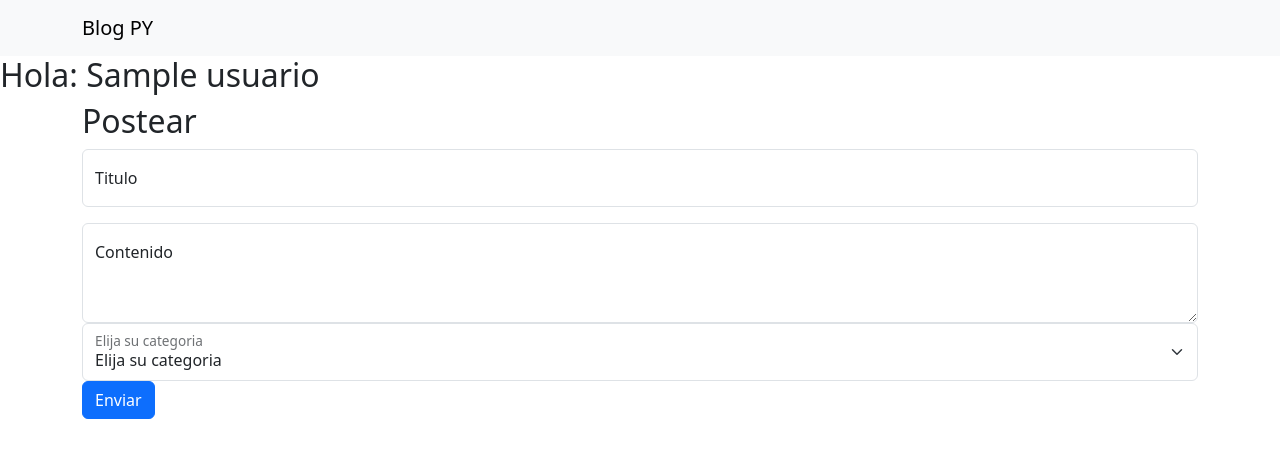
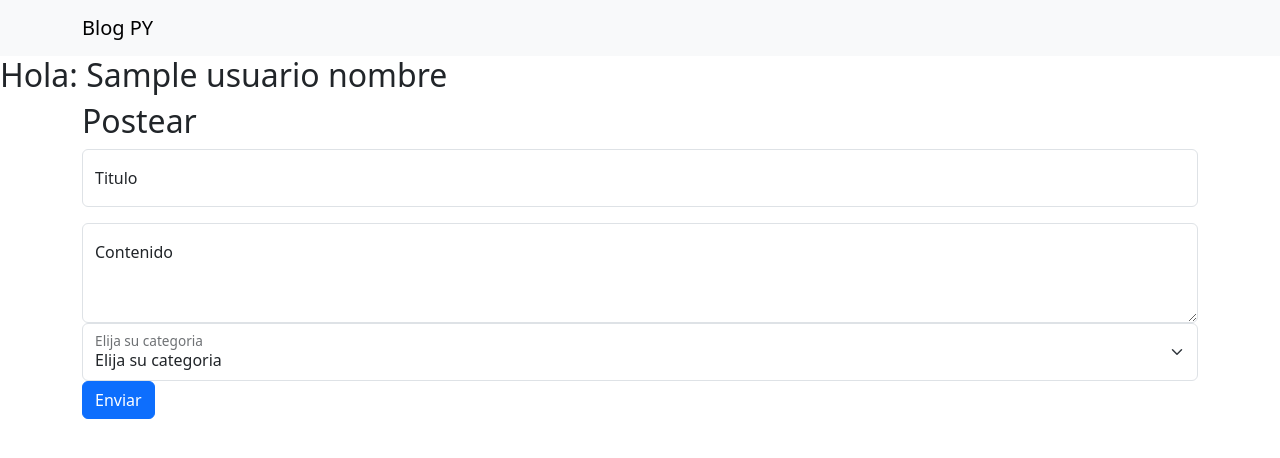
Before and after one commit to simonlombardiITEC/flask_blog, a Flask app: template templates/inicio.html in a window 1280 px wide. Shown: the top 458 px of the page. Run offline with Flask 3, Linux system fonts and the light colour scheme; tables that the repository leaves empty hold one stand-in row (values such as "Sample post"); the template is opened without the code that fills it: values that come from a table or form of the project are taken from there, most other values are stand-ins (such as "Sample title", 1, 10 or a date in 2020).

Commit message:
Cambiar funcionalidad para pasar el id entre paginas

```diff
--- a/app.py
+++ b/app.py
@@ -60,10 +60,12 @@ def iniciar_sesion():
         email_usuario = request.form['email']
         clave_usuario = request.form['clave']
         usuarios = db.session.query(Usuario).filter_by(correo = email_usuario,clave = clave_usuario).all()
+        usuario_id = usuarios[0].id
+        print(usuario_id)
         if usuarios== []:
             return redirect(url_for('index'))
         else:
-            return redirect(url_for('inicio', usuario = usuarios))
+            return redirect(url_for('inicio', usuario_id = usuario_id))
 
 @app.route('/registrarse', methods=['POST'])
 def registrarse():
@@ -82,21 +84,21 @@ def registrarse():
 
 @app.route('/inicio')
 def inicio():
-    usuario = request.args['usuario']
+    usuario_id = request.args['usuario_id']
+    usuario = db.session.query(Usuario).filter_by(id = usuario_id).all()
+    usuario_nombre = usuario[0].nombre
     categorias = db.session.query(Categoria).all()
     return render_template(
         'inicio.html',
         categorias = categorias,
-        usuario = usuario
-        )
+        usuario_id = usuario_id,
+        usuario_nombre = usuario_nombre
+    )
 
 @app.route('/crear_post', methods=['POST'])
 def crear_post():
     if request.method=='POST':
-        nombre = request.form['usuario']
-
-        usuario = db.session.query(Usuario).filter_by(nombre = nombre).all()
-        usuario_id = usuario[0].id
+        usuario_id = request.form['usuario_id']
 
         titulo = request.form['titulo']
         contenido = request.form['contenido']
@@ -110,4 +112,4 @@ def crear_post():
         db.session.add(nuevo_post)
         #Guardar Instancia
         db.session.commit()
-        return redirect(url_for('inicio', usuario = usuario))
+        return redirect(url_for('inicio', usuario_id = usuario_id))
--- a/templates/inicio.html
+++ b/templates/inicio.html
@@ -2,11 +2,11 @@
 {% block title %}Inicio{% endblock%}
 
 {% block body %}
-<h2>Hola: {{usuario}}</h2>
+<h2>Hola: {{usuario_nombre}}</h2>
 <div id="postear" class="container">
     <h2>Postear</h2>
     <form action="/crear_post" method="post">
-        <div> <input type="text" name="usuario" id="usuario" placeholder="" value="{{usuario}}" style="display:
+        <div> <input type="text" name="usuario_id" id="usuario" placeholder="" value="{{usuario_id}}" style="display:
             none;"></div>
         <div class="form-floating mb-3">
             <input type="text" name="titulo" class="form-control" id="titulo" placeholder="Título">
```
